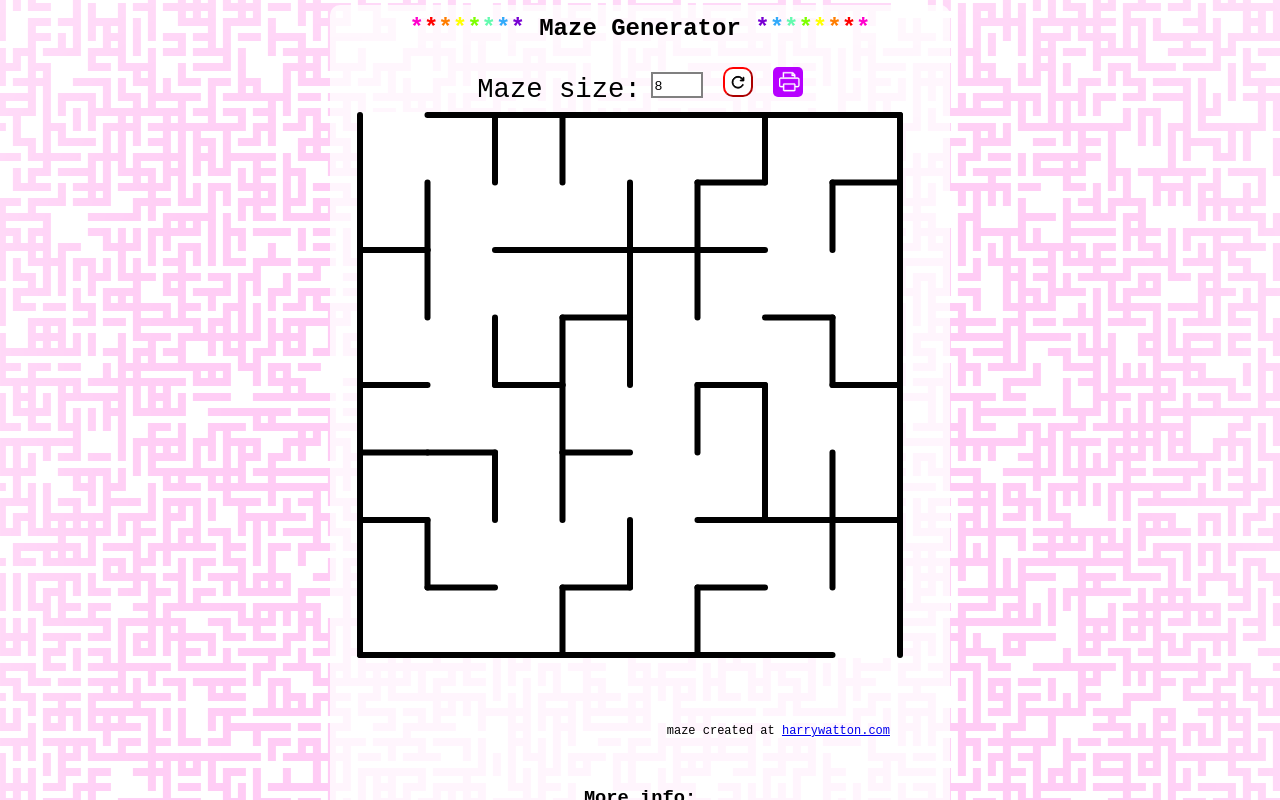
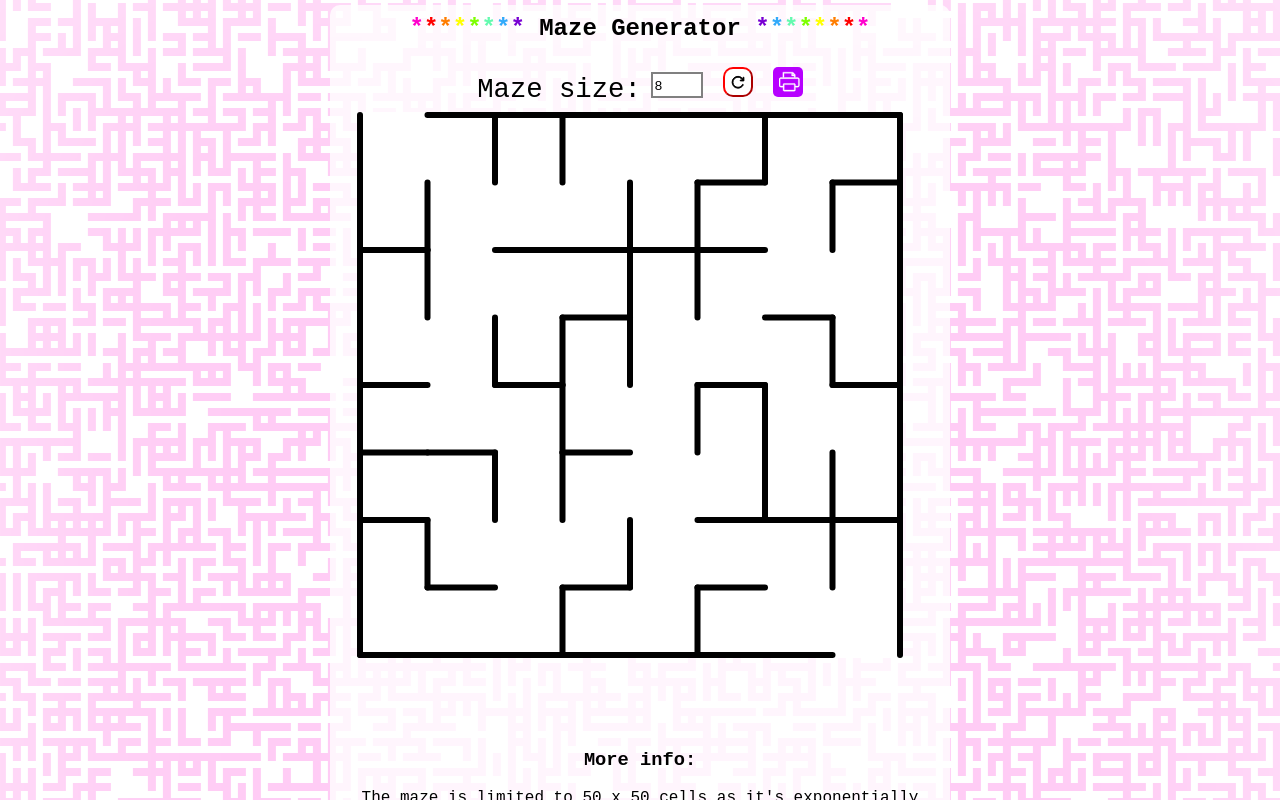
Before and after one commit to hwatton/maze-app, a React (Create React App) app: page / in a window 1280 px wide. Shown: the top 800 px of the page. Built offline with nearby package versions, Linux system fonts and the light colour scheme.

Commit message:
REMOVING CREDIT SECTION

```diff
--- a/src/maze/maze.jsx
+++ b/src/maze/maze.jsx
@@ -193,11 +193,7 @@ function Maze() {
             margin={30}
           />
 
-          <div className="creditBit" style={{ width: svgSize - 100 }}>
-            <p>
-              maze created at <a href="/maze">harrywatton.com</a>
-            </p>
-          </div>
+
         </div>
         <div style={{ display: "none", textAlign: "center", width: "540px" }}>
           <div className="mazeHidden" ref={componentRef}>
```
